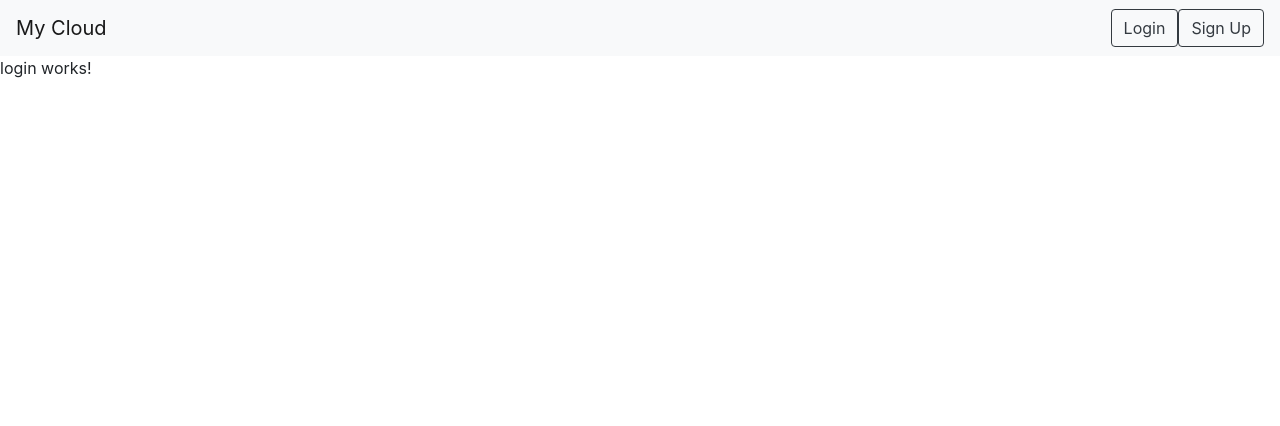
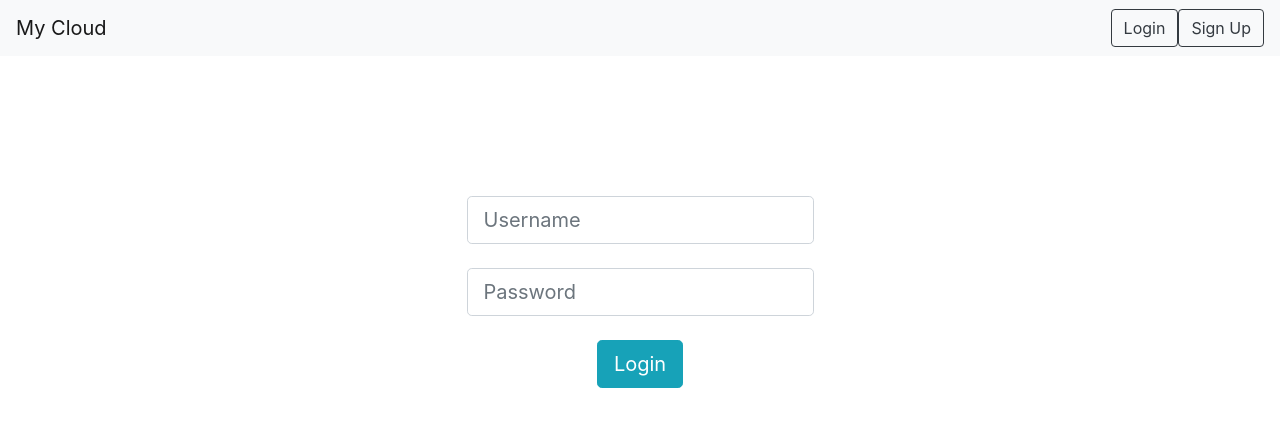
Before and after one commit to Shanmugapriya03/My-Cloud-FrontEnd, an Angular app: page /login in a window 1280 px wide. Shown: the top 426 px of the page. Built offline with nearby package versions, Linux system fonts and the light colour scheme.

Commit message:
login communicating with serve

```diff
--- a/src/app/app.module.ts
+++ b/src/app/app.module.ts
@@ -1,6 +1,8 @@
 import { BrowserModule } from '@angular/platform-browser';
 import { NgModule } from '@angular/core';
 import { RouterModule } from '@angular/router';
+import { FormsModule } from '@angular/forms';
+import { HttpModule } from '@angular/http';
 
 import { AppComponent } from './app.component';
 import { HeaderComponent } from './header/header.component';
@@ -19,6 +21,8 @@ import { SignupComponent } from './signup/signup.component';
   ],
   imports: [
     BrowserModule,
+    FormsModule,
+    HttpModule,
     RouterModule.forRoot([
         {path : '' , component : WelcomeComponent},
         {path : 'login' , component : LoginComponent},
--- a/src/app/login/login.component.css
+++ b/src/app/login/login.component.css
@@ -0,0 +1,8 @@
+div.container{
+    margin: 0;
+    position: absolute;
+    top: 35%;
+    left: 50%;
+    margin-right: -50%;
+    transform: translate(-50%, -50%);
+ }
--- a/src/app/login/login.component.html
+++ b/src/app/login/login.component.html
@@ -1,3 +1,26 @@
-<p>
-  login works!
-</p>
+<div class="container">
+  <div class="row justify-content-center align-items-center">
+      <div class="col-xs"></div>
+      <div class="col-xs-4">
+        <br/>
+          <div class="input-group input-group-lg">
+            <input type="text" class="form-control" placeholder="Username" [(ngModel)]="username">
+          </div>
+        <br/>
+          <div class="input-group input-group-lg">
+            <input type="password" class="form-control" placeholder="Password" [(ngModel)]="password">
+          </div>
+        <br/>
+          <div class="row">
+            <div class="col"></div>
+            <div class="col-xs-2">
+              <div class="btn-group btn-group-lg" role="group">
+                <button type="button" class="btn btn-info" (click)=login()>Login</button>
+              </div>
+            </div>
+            <div class="col"></div>
+        </div>
+    </div>
+    <div class="col-xs"></div>
+  </div>
+</div>
--- a/src/app/login/login.component.ts
+++ b/src/app/login/login.component.ts
@@ -1,5 +1,5 @@
 import { Component, OnInit } from '@angular/core';
-
+import { Http,Response } from '@angular/http';
 @Component({
   selector: 'app-login',
   templateUrl: './login.component.html',
@@ -7,8 +7,18 @@ import { Component, OnInit } from '@angular/core';
 })
 export class LoginComponent implements OnInit {
 
-  constructor() { }
-
+  constructor(private http:Http) {
+  }
+  username='';
+  password='';
+  login(){
+    this.http.get('http://localhost:8000/login?userName='+this.username+'&pass='+this.password)
+      .subscribe(
+        (res:Response) =>{
+          console.log(res.json())
+        }
+      );
+  }
   ngOnInit() {
   }
 
```
